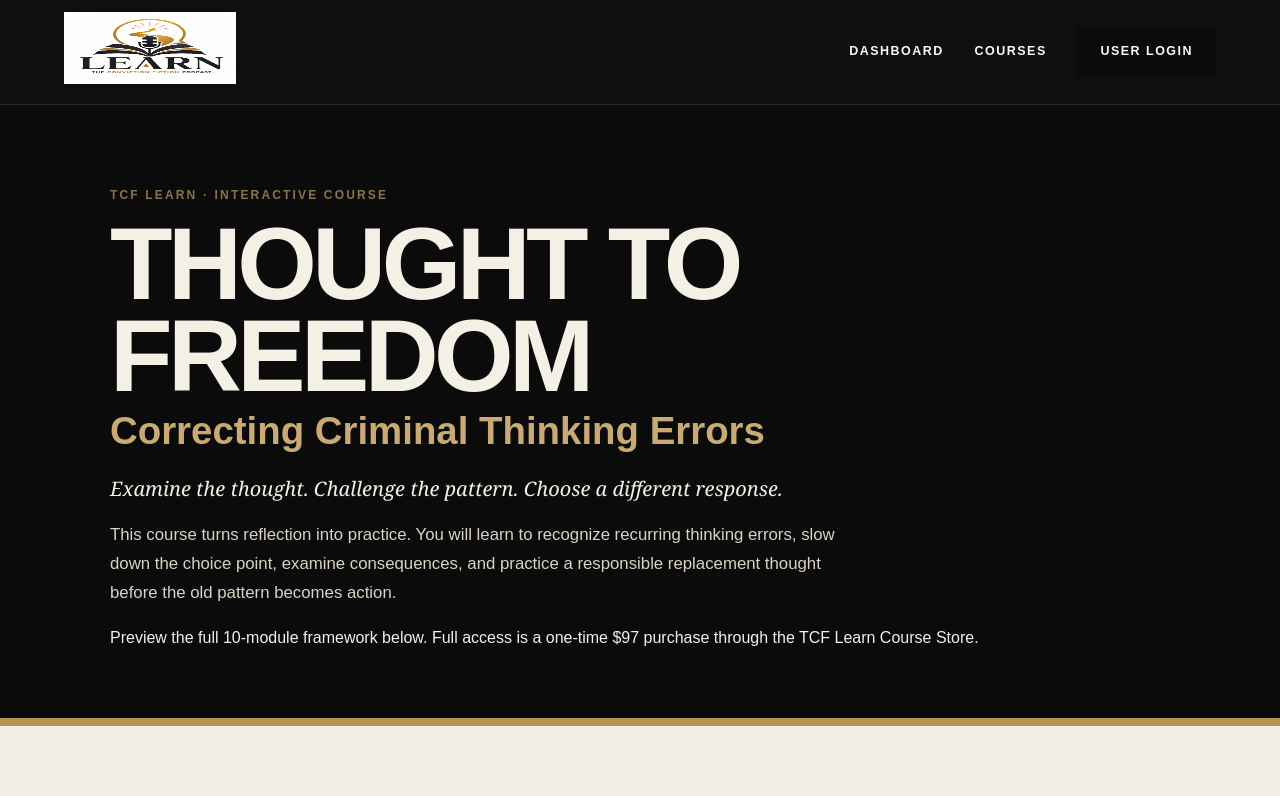
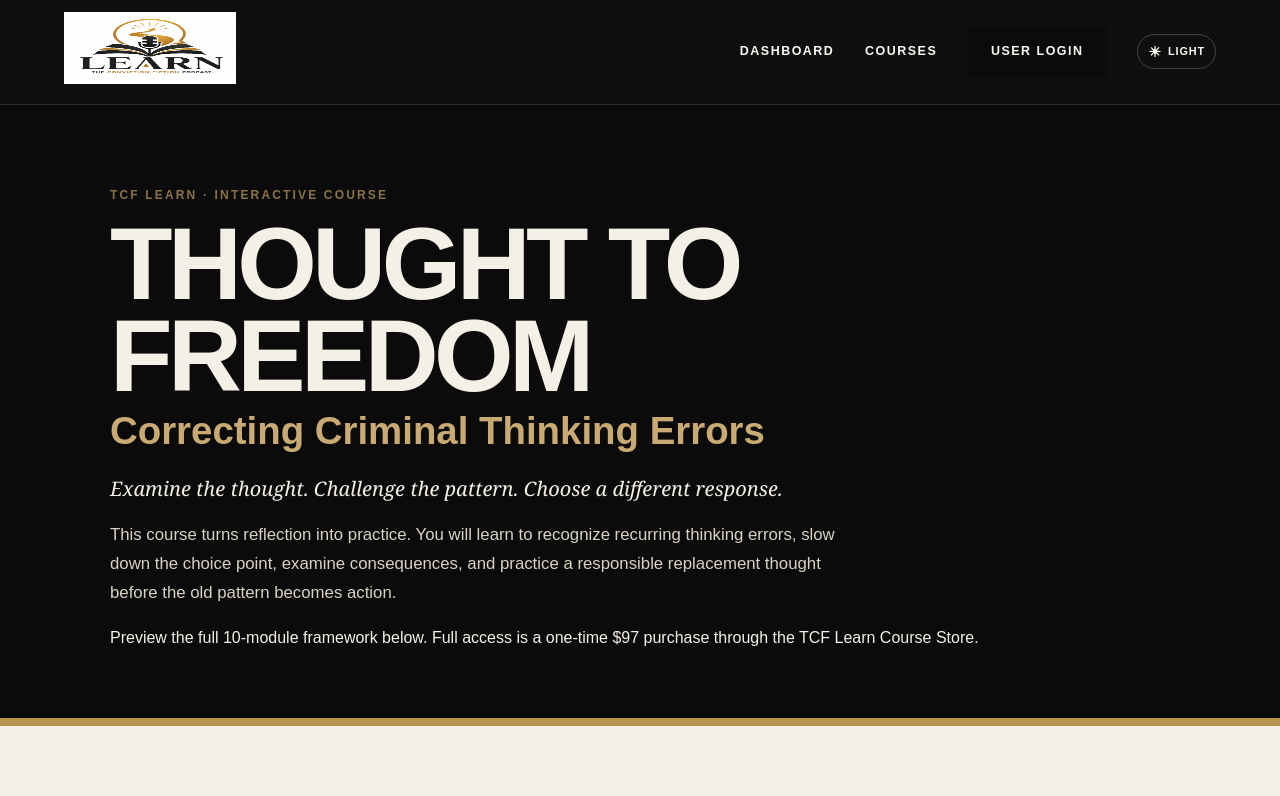
Before and after one commit to riversantoine93-dotcom/TCF-Learn, a Next.js app: page /course/thought-to-freedom in a window 1280 px wide. Shown: the top 796 px of the page. Built offline with nearby package versions, Linux system fonts and the light colour scheme; no server answers.

Commit message:
feat: add dark light toggle to shared header

```diff
--- a/components/Header.tsx
+++ b/components/Header.tsx
@@ -1,14 +1,27 @@
 "use client";
 
+import { useEffect, useState } from "react";
 import Image from "next/image";
 import Link from "next/link";
 import { useAuth } from "./AuthProvider";
+import { HEADER_THEME_STORAGE_KEY, HeaderTheme, nextHeaderTheme, normalizeHeaderTheme } from "@/lib/header-theme";
 
 export default function Header() {
   const { user, signOut } = useAuth();
+  const [theme, setTheme] = useState<HeaderTheme>("dark");
+
+  useEffect(() => {
+    setTheme(normalizeHeaderTheme(localStorage.getItem(HEADER_THEME_STORAGE_KEY)));
+  }, []);
+
+  const toggleTheme = () => setTheme(current => {
+    const next = nextHeaderTheme(current);
+    localStorage.setItem(HEADER_THEME_STORAGE_KEY, next);
+    return next;
+  });
 
   return <>
-    <header className="site-header">
+    <header className={`site-header header-theme-${theme}`}>
       <div className="shell nav-wrap">
         <Link href="/" className="brand header-brand" aria-label="TCF Learn home">
           <Image src="/learn-logo.png" alt="Learn — The Conviction Fiction Podcast" width={172} height={72} priority />
@@ -17,6 +30,10 @@ export default function Header() {
           <Link href="/">Dashboard</Link>
           <Link href="/courses">Courses</Link>
           {user ? <><Link href="/profile">Profile</Link><button className="nav-button" onClick={() => signOut()}>Sign out</button></> : <Link className="button small" href="/login">User Login</Link>}
+          <button type="button" className="header-theme-toggle" onClick={toggleTheme} aria-label={`Switch header to ${theme === "dark" ? "light" : "dark"} mode`} title={`Switch to ${theme === "dark" ? "light" : "dark"} mode`}>
+            <span aria-hidden="true">{theme === "dark" ? "☀" : "☾"}</span>
+            <b>{theme === "dark" ? "Light" : "Dark"}</b>
+          </button>
         </nav>
       </div>
     </header>
@@ -28,8 +45,15 @@ export default function Header() {
       .header-nav :global(a),.header-nav :global(.nav-button){white-space:nowrap}
       .header-nav :global(.nav-button){padding:0;border:0;background:transparent;color:var(--cream);font-size:.78rem;font-weight:800;text-transform:uppercase;letter-spacing:.12em;line-height:1.2}
       .header-nav :global(.nav-button:hover){color:var(--gold-light);transform:none}
-      @media(max-width:720px){.nav-wrap{gap:18px;width:min(94vw,1180px)}.header-brand :global(img){width:118px;max-height:48px}.header-nav{gap:10px 14px;flex-wrap:wrap;row-gap:8px}}
-      @media(max-width:520px){.nav-wrap{align-items:center;gap:14px}.header-brand :global(img){width:102px;max-height:42px}.header-nav{gap:7px 10px}.header-nav :global(a),.header-nav :global(.nav-button){font-size:.6rem;letter-spacing:.07em}.header-nav :global(.button.small){padding:8px 10px}}
+      .header-theme-toggle{display:inline-flex;align-items:center;gap:6px;border:1px solid rgba(255,255,255,.22);border-radius:999px;background:transparent;color:var(--cream);padding:8px 10px;font:inherit;font-size:.68rem;font-weight:850;letter-spacing:.08em;text-transform:uppercase;cursor:pointer}
+      .header-theme-toggle span{font-size:.9rem;line-height:1}.header-theme-toggle:hover{border-color:var(--gold);color:var(--gold-light)}
+      .header-theme-light{background:#f6f0e4!important;color:#151515!important;border-bottom-color:#d8cdb8!important}
+      .header-theme-light .header-nav :global(a),.header-theme-light .header-nav :global(.nav-button){color:#151515!important}
+      .header-theme-light .header-nav :global(a:hover),.header-theme-light .header-nav :global(.nav-button:hover){color:#8a6910!important}
+      .header-theme-light .header-nav :global(.button.small){background:#151515!important;color:#f7f1e5!important}
+      .header-theme-light .header-theme-toggle{color:#151515;border-color:#bcae95;background:#fffaf0}
+      @media(max-width:720px){.nav-wrap{gap:18px;width:min(94vw,1180px)}.header-brand :global(img){width:118px;max-height:48px}.header-nav{gap:10px 14px;flex-wrap:wrap;row-gap:8px}.header-theme-toggle b{display:none}}
+      @media(max-width:520px){.nav-wrap{align-items:center;gap:14px}.header-brand :global(img){width:102px;max-height:42px}.header-nav{gap:7px 10px}.header-nav :global(a),.header-nav :global(.nav-button){font-size:.6rem;letter-spacing:.07em}.header-nav :global(.button.small){padding:8px 10px}.header-theme-toggle{padding:7px 8px}}
     `}</style>
   </>;
 }
```
